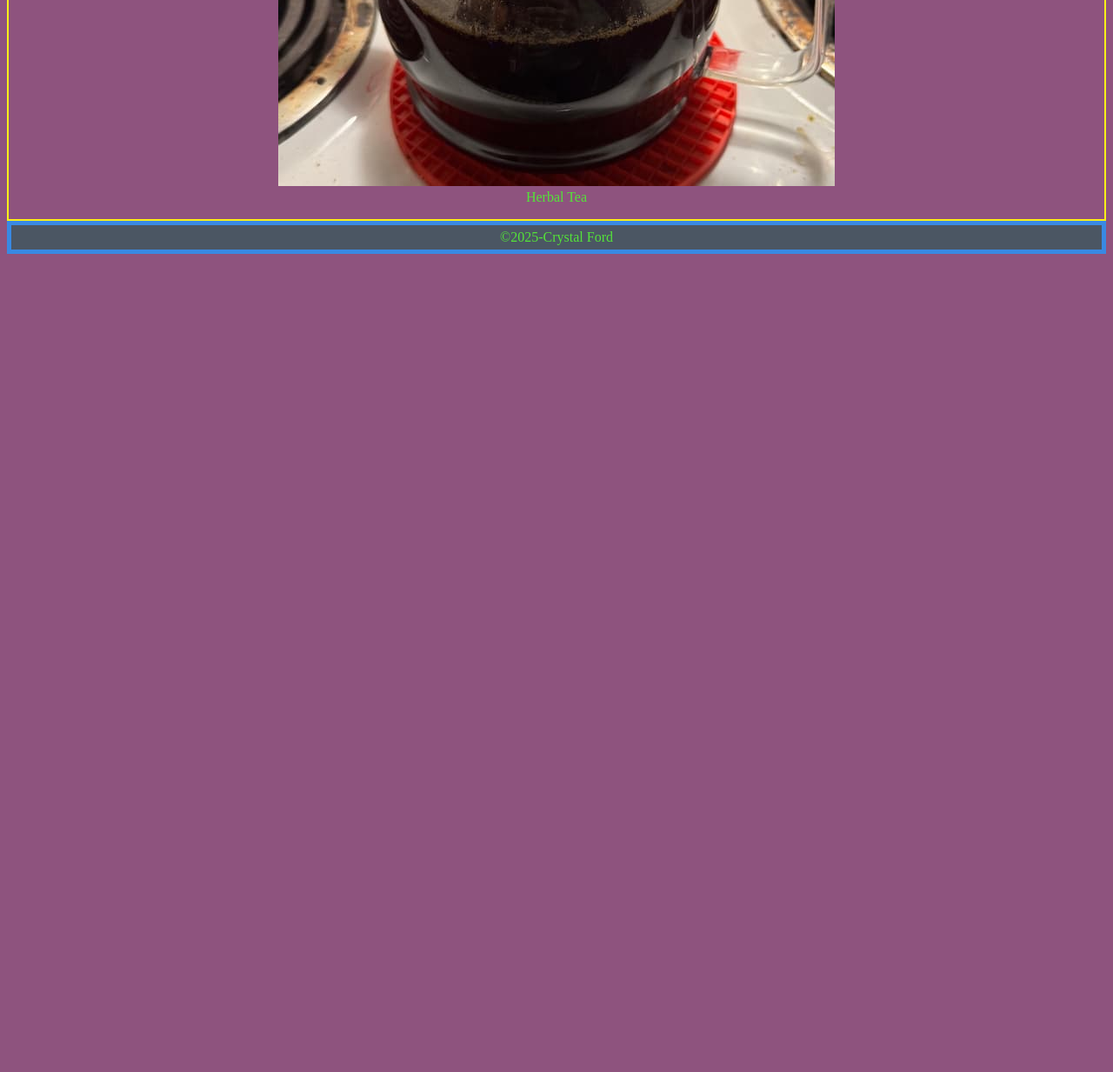
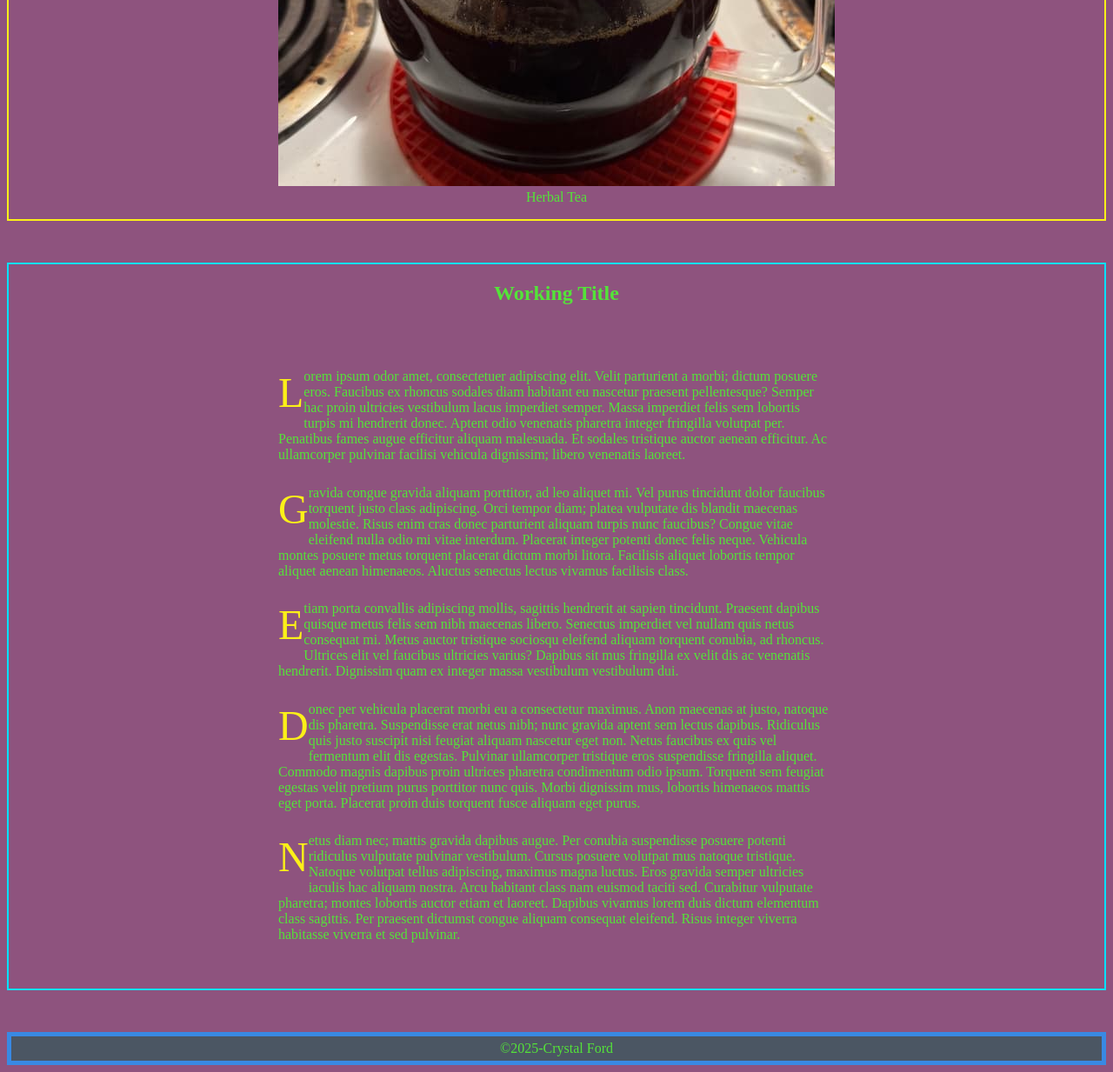
Before and after one commit to RVCC-IDMX/about-me-summerlady714, a plain HTML site: page index.html in a window 1280 px wide. Shown: the part 3410-4643 px from the top of the page at 87% size. Before the commit the page ends 3710 px from the top, so only its background shows below. Drawn offline with Linux system fonts and the light colour scheme; a web font is replaced by a local one.

Commit message:
Adding Article

```diff
--- a/css/style.css
+++ b/css/style.css
@@ -42,7 +42,8 @@ max-width: 100%;
 /*Gallery*/
 
 #gallery{
-    border:2px solid rgb(251, 240, 24);
+    border:2px solid #fbf018;
+    margin-bottom:3rem;
 }
 #gallery img{
     max-width:100%;
@@ -50,3 +51,29 @@ max-width: 100%;
 #gallery figure{
     text-align:center;
 }
+
+/*Literature*/
+
+#lit {
+    border:2px solid rgb(0, 225, 255);
+    margin-bottom:3rem;
+}
+#lit div{
+    padding:2rem;
+    max-width:40rem;
+    margin: 0 auto;
+}
+#lit div p{
+    padding: 0.3rem 0;
+
+}
+/*Dropcaps*/
+
+#lit div p:first-letter{
+    color:#fbf018;
+    float:left;
+    font-size:3em;
+
+
+
+}
--- a/index.html
+++ b/index.html
@@ -89,8 +89,26 @@
         <figcaption>Herbal Tea</figcaption>
     </figure>
 
+</section>
+<article id="lit">
 
-</section>
+    <h2>Working Title</h2>
+
+    <div>
+       <p> Lorem ipsum odor amet, consectetuer adipiscing elit. Velit parturient a morbi; dictum posuere eros. Faucibus ex rhoncus sodales diam habitant eu nascetur praesent pellentesque? Semper hac proin ultricies vestibulum lacus imperdiet semper. Massa imperdiet felis sem lobortis turpis mi hendrerit donec. Aptent odio venenatis pharetra integer fringilla volutpat per. Penatibus fames augue efficitur aliquam malesuada. Et sodales tristique auctor aenean efficitur. Ac ullamcorper pulvinar facilisi vehicula dignissim; libero venenatis laoreet.</p>
+
+<p>Gravida congue gravida aliquam porttitor, ad leo aliquet mi. Vel purus tincidunt dolor faucibus torquent justo class adipiscing. Orci tempor diam; platea vulputate dis blandit maecenas molestie. Risus enim cras donec parturient aliquam turpis nunc faucibus? Congue vitae eleifend nulla odio mi vitae interdum. Placerat integer potenti donec felis neque. Vehicula montes posuere metus torquent placerat dictum morbi litora. Facilisis aliquet lobortis tempor aliquet aenean himenaeos. Aluctus senectus lectus vivamus facilisis class.</p>
+
+<p>Etiam porta convallis adipiscing mollis, sagittis hendrerit at sapien tincidunt. Praesent dapibus quisque metus felis sem nibh maecenas libero. Senectus imperdiet vel nullam quis netus consequat mi. Metus auctor tristique sociosqu eleifend aliquam torquent conubia, ad rhoncus. Ultrices elit vel faucibus ultricies varius? Dapibus sit mus fringilla ex velit dis ac venenatis hendrerit. Dignissim quam ex integer massa vestibulum vestibulum dui.</p>
+
+<p>Donec per vehicula placerat morbi eu a consectetur maximus. Anon maecenas at justo, natoque dis pharetra. Suspendisse erat netus nibh; nunc gravida aptent sem lectus dapibus. Ridiculus quis justo suscipit nisi feugiat aliquam nascetur eget non. Netus faucibus ex quis vel fermentum elit dis egestas. Pulvinar ullamcorper tristique eros suspendisse fringilla aliquet. Commodo magnis dapibus proin ultrices pharetra condimentum odio ipsum. Torquent sem feugiat egestas velit pretium purus porttitor nunc quis. Morbi dignissim mus, lobortis himenaeos mattis eget porta. Placerat proin duis torquent fusce aliquam eget purus.</p>
+
+<p>Netus diam nec; mattis gravida dapibus augue. Per conubia suspendisse posuere potenti ridiculus vulputate pulvinar vestibulum. Cursus posuere volutpat mus natoque tristique. Natoque volutpat tellus adipiscing, maximus magna luctus. Eros gravida semper ultricies iaculis hac aliquam nostra. Arcu habitant class nam euismod taciti sed. Curabitur vulputate pharetra; montes lobortis auctor etiam et laoreet. Dapibus vivamus lorem duis dictum elementum class sagittis. Per praesent dictumst congue aliquam consequat eleifend. Risus integer viverra habitasse viverra et sed pulvinar.
+    </p>
+
+
+    </div>
+</article>
     </main>
     <footer>
         ©2025-Crystal Ford
```
